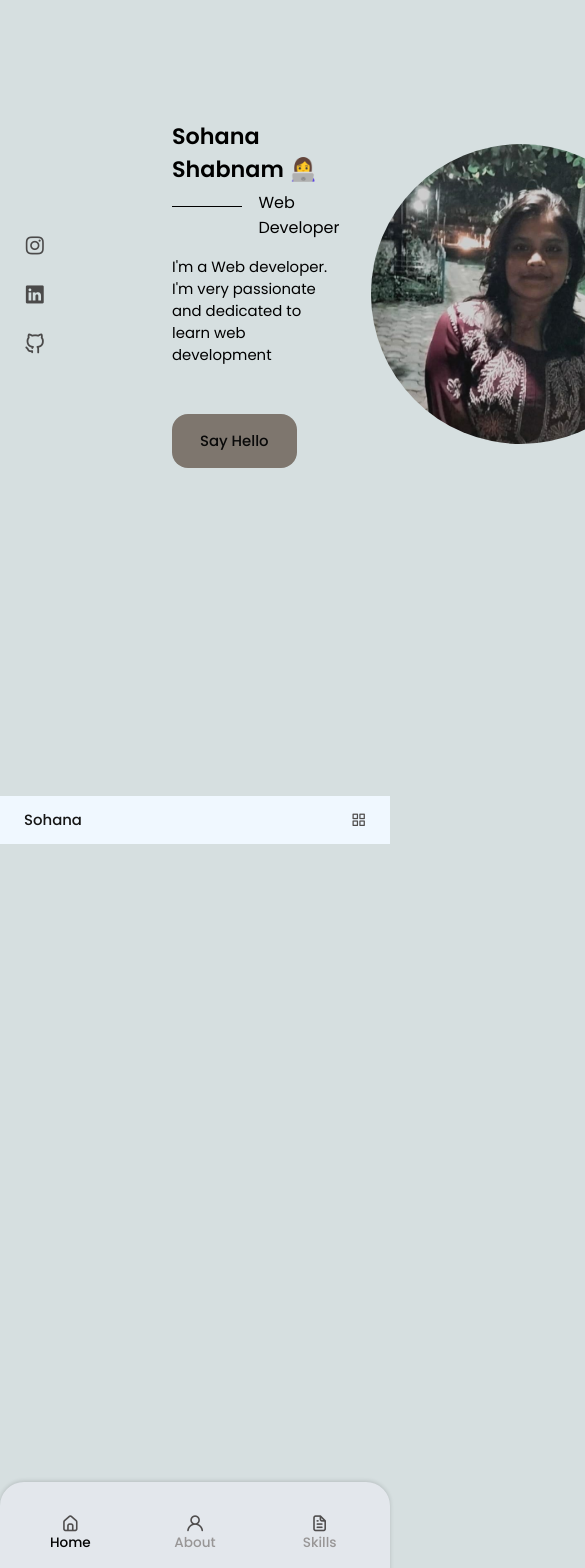
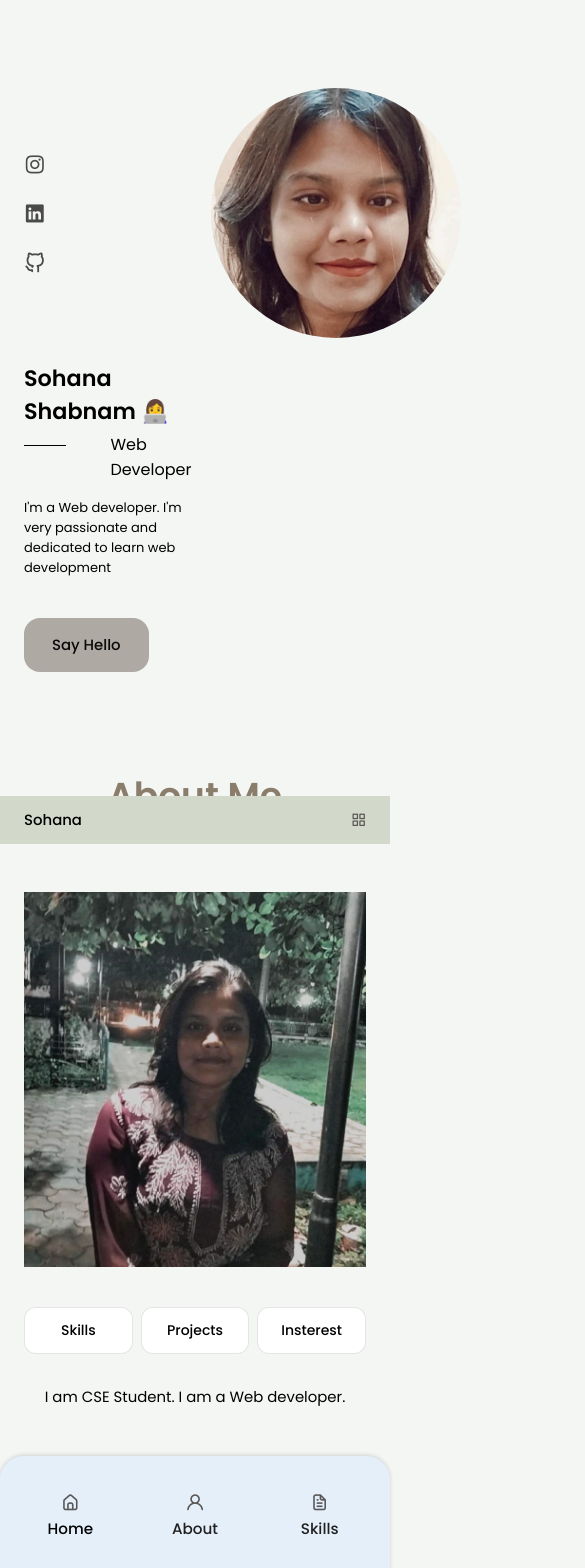
Before and after one commit to SohanaShabnam05/Sohana-Shabnam, a React (Create React App) app: page / in a window 390 px wide. Shown: the top 1568 px of the page, 585 px wide, since content can reach past the window. Before the commit the page ends 844 px from the top, so only its background shows below. Built offline with nearby package versions, Linux system fonts and the light colour scheme.

Commit message:
new component added

```diff
--- /dev/null
+++ b/src/About.css
@@ -0,0 +1,85 @@
+.about__container {
+    grid-template-columns: repeat(2, 1fr);
+    align-items: center;
+    column-gap: 4rem;
+}
+
+.about__img {
+    width: 350px;
+    border-radius: 1.5rem;
+    justify-self: center;
+}
+
+.about__info {
+    grid-template-columns: repeat(3, 140px);
+    gap: 0.5rem;
+    margin-bottom: 2rem
+}
+
+.about__box {
+    background-color: white;
+    border: 1px solid rgba(0,0,0,0.1);
+    border-radius: 0.75rem;
+    text-align: center;
+    padding: 1rem 1.25rem;
+}
+
+.about__title {
+    font-size: 0.875rem;
+    font-weight: 500;
+}
+
+.about__subtitle {
+    font-size: 0.625rem;
+}
+
+.about__description {
+    padding: 0 4rem 0 0;
+    margin-bottom: 0.25px;
+}
+
+/* large devices */
+@media screen and (max-width: 992px)
+{
+    .about__container {
+        grid-template-columns: 1fr;
+        row-gap: 2.5rem;
+    }
+
+    .about__img {
+        width: 220px;
+    }
+
+    .about__box {
+        padding: 0.75rem 0.5rem;
+    }
+
+    .about__data {
+        text-align: center;
+    }
+
+    .about__info {
+        justify-content: center;
+    }
+
+    .about__description {
+        padding: 0 5rem;
+        margin-bottom: 2rem;
+    }
+}
+
+@media screen and (max-width: 576px) {
+    .about__info {
+        grid-template-columns: repeat(3, 1fr);
+    }
+
+    .about__description {
+        padding: 0;
+    }
+}
+
+@media screen and (max-width: 350px) {
+    .about__info {
+        grid-template-columns: repeat(2, 1fr);
+    }
+}
--- /dev/null
+++ b/src/About.js
@@ -0,0 +1,34 @@
+import React from 'react';
+import './About.css';
+import photo from "./images/mine2.jpg";
+import CV from "./images/Sohana_Shabnam.pdf";
+import Info from './Info';
+
+
+const About = () => {
+  return (
+    <div>
+      <section className="about section" id="about">
+        <h2 className="section__title">About Me</h2>
+        <span className="section__subtitle">My introduction</span>
+
+        <div className="about__container container grid">
+        <img src={photo} alt="" />
+
+          <div className="about__data">
+            <Info />
+            <p className="about__description">
+              I am CSE Student. I am a Web developer.
+
+            </p>
+            <br />
+            <a href={CV} className="button button--flex">My Resume</a>
+          </div>
+        </div>
+      </section>
+
+    </div>
+  )
+}
+
+export default About
--- a/src/App.css
+++ b/src/App.css
@@ -33,7 +33,7 @@ textarea {
 }
 
 body {
-  background-color: rgb(214, 223, 224);
+  background-color: rgb(244, 246, 243);
   color: black;
 }
 
@@ -70,7 +70,7 @@ img {
 
 .section__title {
   font-size: 2.25rem;
-  color: rgb(115, 95, 65);
+  color: rgb(138, 125, 107);
 }
 
 .section__subtitle {
@@ -99,7 +99,7 @@ img {
 /*=============== BUTTONS ===============*/
 .button {
   display: inline-block;
-  background-color: rgb(126, 118, 110);
+  background-color: rgb(175, 169, 163);
   color: rgb(9, 9, 9);
   padding: 1.25rem 2rem;
   border-radius: 1rem;
@@ -107,7 +107,7 @@ img {
 }
 
 .button:hover {
-  background-color: rgb(79, 79, 79);
+  background-color: rgb(130, 128, 128);
   color: black;
 }
 
--- a/src/App.js
+++ b/src/App.js
@@ -2,6 +2,7 @@ import React from 'react';
 import './App.css';
 import Header from './Header';
 import Home from './Home';
+import About from './About';
 
 function App() {
   return (
@@ -9,6 +10,7 @@ function App() {
       <Header />
       <main className="main">
         <Home />
+        <About />
       </main>
 
     </div>
--- a/src/Header.css
+++ b/src/Header.css
@@ -4,7 +4,7 @@
     top: 0;
     left: 0;
     z-index: 100;
-    background-color: aliceblue;
+    background-color: rgb(210, 217, 202);
 }
 
 .nav {
@@ -22,6 +22,14 @@
 
 }
 
+
+
+.nav__logo,
+.nav__toggle {
+    color: black;
+    font-weight: 500;
+}
+
 .nav__list {
     display: flex;
     column-gap: 2rem;
@@ -31,23 +39,23 @@
     display: flex;
     flex-direction: column;
     align-items: center;
-    font-size: 0.85rem;
-    color: rgb(152, 150, 150);
+    font-size: 0.95rem;
+    color: rgb(33, 32, 32);
     font-weight: 500;
     transition: 0.3s;
 }
 
 .nav__icon,
-.nav__toggle,
-.nav__list {
-    display: flex;
-    color: rgb(79, 77, 77);
+.nav__close,
+.nav__toggle {
+    display: none;
+    color: rgb(89, 87, 87);
 }
 
 
 
 .active__link,
-.nav___link:hover {
+.nav__link:hover {
     color: rgb(4, 4, 4);
 }
 
@@ -64,13 +72,20 @@
         bottom: -100%;
         left: 0;
         width: 100%;
-        background-color: rgb(227, 231, 236);
+        background-color: rgb(229, 239, 250);
         padding: 2rem 1.5rem 4rem;
         box-shadow: 0 -1px 4px rgba(0,0,0,0.15);
         border-radius: 1.5rem 1.5rem 0 0;
         transition: .3s;
         display: inline;
     }
+
+    .nav__icon,
+    .nav__close,
+    .nav__toggle {
+        display: block;
+    }
+
     .set-Toggle {
         bottom: 0;
     }
--- a/src/Home.css
+++ b/src/Home.css
@@ -6,7 +6,7 @@
 }
 
 .home__img {
-    background: url(./images/mine2.jpg);
+    background: url(./images/mine.jpg);
     background-repeat: no-repeat;
     background-position: center;
     background-size: cover;
@@ -16,7 +16,6 @@
     justify-self: center;
     height: 300px;
     border-radius: 50%;
-
 }
 
 .home__social {
@@ -62,3 +61,67 @@
     max-width: 400px;
     margin-bottom: 3rem;
 }
+
+/* For Large Devices */
+@media screen and (max-width: 992px) {
+    .home__content {
+        grid-template-columns: 100px  repeat(2, 1fr);
+        column-gap: 1.25rem;
+    }
+
+    .home__subtitle {
+        padding-left: 3.7srem;
+        margin-bottom: 1rem;
+    }
+
+    .home__subtitle::before {
+        width: 42px;
+        top: 0.8rem;
+    }
+
+    .home__description {
+        max-width: initial;
+        margin-bottom: 2.5rem;
+    }
+
+    .home__img {
+        width: 250px;
+        height: 250px;
+    }
+}
+
+/* For medium Devices */
+@media screen and (max-width: 768px) {
+    .home__content {
+        grid-template-columns: 0.5fr 3fr;
+        padding-top: 3.5rem;
+    }
+
+    .home__img {
+        order: initial;
+        justify-self: initial;
+    }
+
+    .home__data {
+        grid-column: 1/3;
+    }
+
+    .home__description {
+        max-width: 500px;
+        font-size: small;
+    }
+
+    .home_img {
+        width: 200px;
+        height: 200px;
+    }
+}
+
+/* for small devices  */
+
+@media screen and(max-width : 350px) {
+    .home__img {
+        width: 180px;
+        height: 180px;
+    }
+}
--- /dev/null
+++ b/src/Info.js
@@ -0,0 +1,39 @@
+import React from 'react'
+
+const Info = () => {
+  return (
+    <div>
+      <div className="about__info grid">
+        <div className="about__box">
+            <h3 className="about__title">
+                Skills
+             </h3>
+                <span className="about__subtitle">
+
+                </span>
+
+        </div>
+        <div className="about__box">
+            <h3 className="about__title">
+                Projects
+            </h3>
+                <span className="about__subtitle">
+
+                </span>
+
+        </div>
+        <div className="about__box">
+            <h3 className="about__title">
+                Insterest
+            </h3>
+                <span className="about__subtitle">
+
+                </span>
+
+        </div>
+      </div>
+    </div>
+  )
+}
+
+export default Info
```
Also changed, not shown: src/ScrollDown.js (added, +11 -0 lines), src/images/mine.jpg (added), 1 other file (tests, documents, lock files or other folders).
